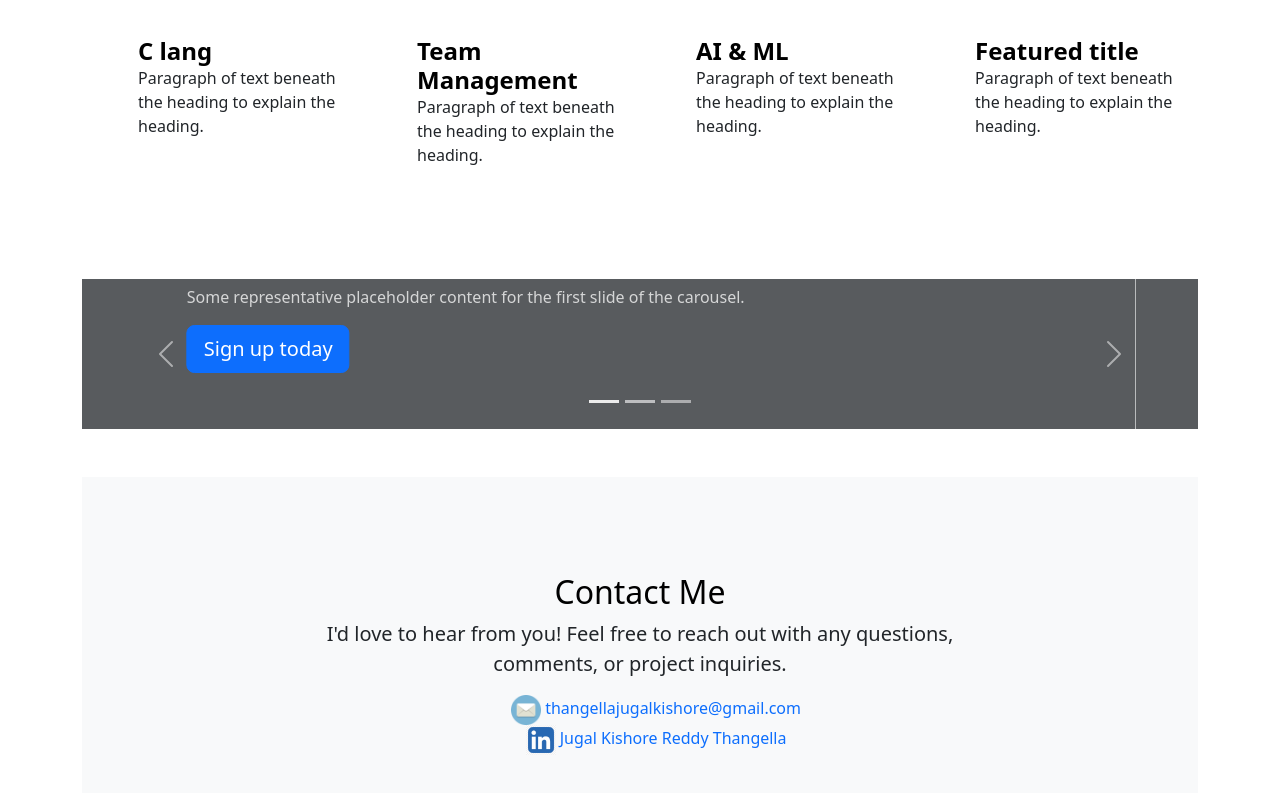
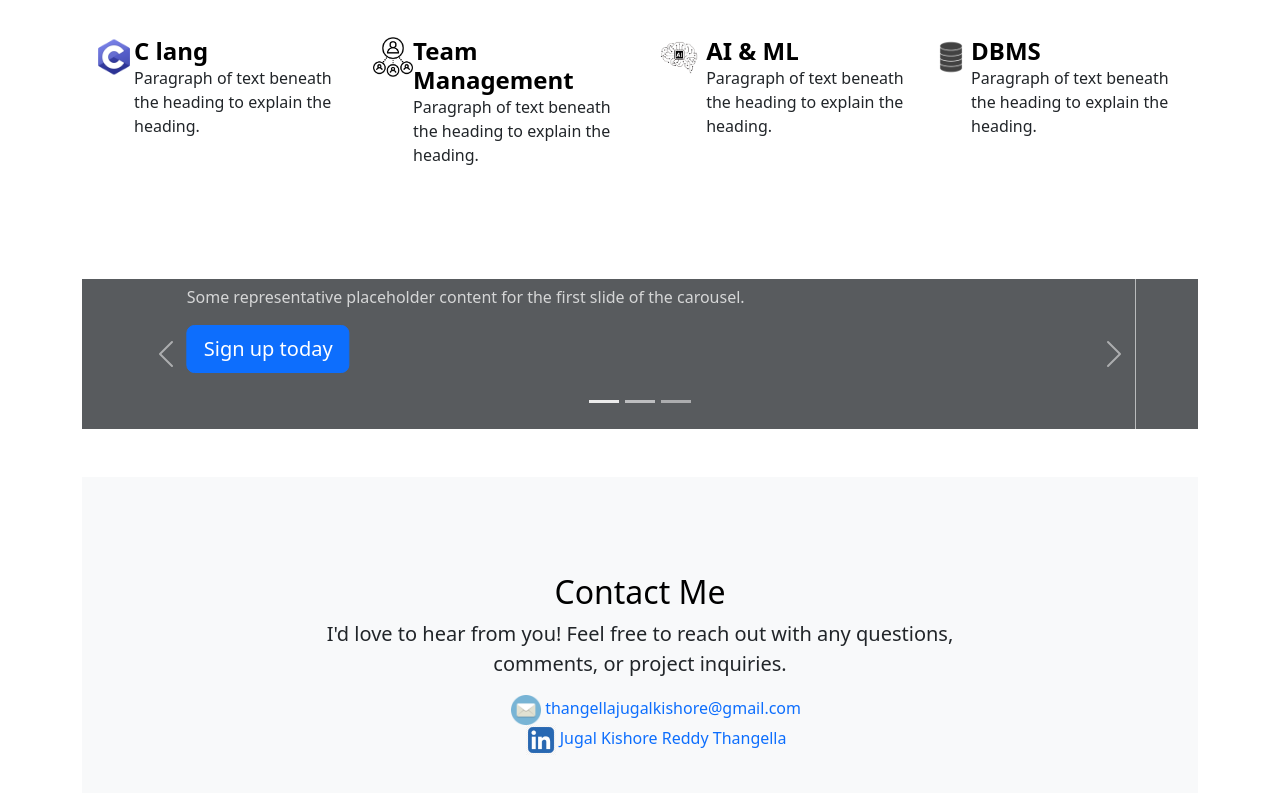
Before and after one commit to tjkreddy/Portfolio-Website, a plain HTML site: page index.html in a window 1280 px wide. Shown: the part 1481-2274 px from the top of the page. Drawn offline with nearby package versions, Linux system fonts and the light colour scheme.

Commit message:
update and added icons

```diff
--- a/index.html
+++ b/index.html
@@ -102,30 +102,30 @@
                 </div>
               </div>
               <div class="col d-flex align-items-start">
-                <svg class="bi text-body-secondary flex-shrink-0 me-3" width="1.75em" height="1.75em"><use xlink:href="#speedometer2"></use></svg>
+                <img src="./imageFolder/img.icons8.com.png" alt="" height="40">
                 <div>
                   <h3 class="fw-bold mb-0 fs-4 text-body-emphasis">C lang</h3>
                   <p>Paragraph of text beneath the heading to explain the heading.</p>
                 </div>
               </div>
               <div class="col d-flex align-items-start">
-                <svg class="bi text-body-secondary flex-shrink-0 me-3" width="1.75em" height="1.75em"><use xlink:href="#toggles2"></use></svg>
+                <img src="./imageFolder/leadership-computer-icons-team-leader-management-teamwork-leader-removebg-preview.png" alt="" height="40">
                 <div>
                   <h3 class="fw-bold mb-0 fs-4 text-body-emphasis">Team Management</h3>
                   <p>Paragraph of text beneath the heading to explain the heading.</p>
                 </div>
               </div>
               <div class="col d-flex align-items-start">
-                <svg class="bi text-body-secondary flex-shrink-0 me-3" width="1.75em" height="1.75em"><use xlink:href="#geo-fill"></use></svg>
+                <img src="./imageFolder/image.png" alt="" height="40">
                 <div>
                   <h3 class="fw-bold mb-0 fs-4 text-body-emphasis">AI & ML</h3>
                   <p>Paragraph of text beneath the heading to explain the heading.</p>
                 </div>
               </div>
               <div class="col d-flex align-items-start">
-                <svg class="bi text-body-secondary flex-shrink-0 me-3" width="1.75em" height="1.75em"><use xlink:href="#tools"></use></svg>
+                <img src="./imageFolder/database-glyph-black-icon-png_291831-removebg-preview.png" alt="" height="40">
                 <div>
-                  <h3 class="fw-bold mb-0 fs-4 text-body-emphasis">Featured title</h3>
+                  <h3 class="fw-bold mb-0 fs-4 text-body-emphasis">DBMS</h3>
                   <p>Paragraph of text beneath the heading to explain the heading.</p>
                 </div>
               </div>
```
Also changed, not shown: imageFolder/Git-Icon-1788C-removebg-preview.png (deleted), imageFolder/database-glyph-black-icon-png_291831-removebg-preview.png (added), imageFolder/image.png (added), imageFolder/img.icons8.com.png (added), imageFolder/leadership-computer-icons-team-leader-management-teamwork-leader-removebg-preview.png (added), 1 other file.
